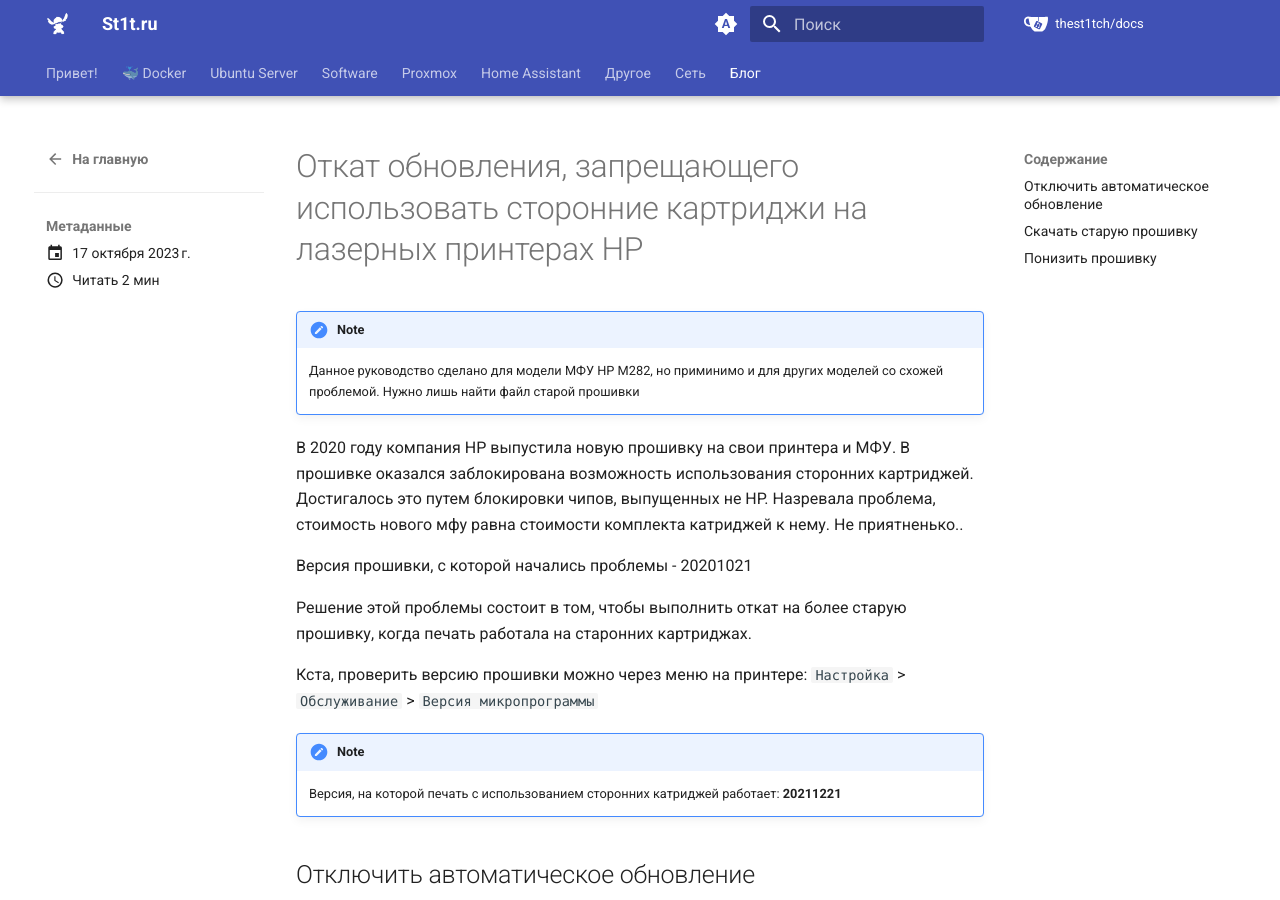
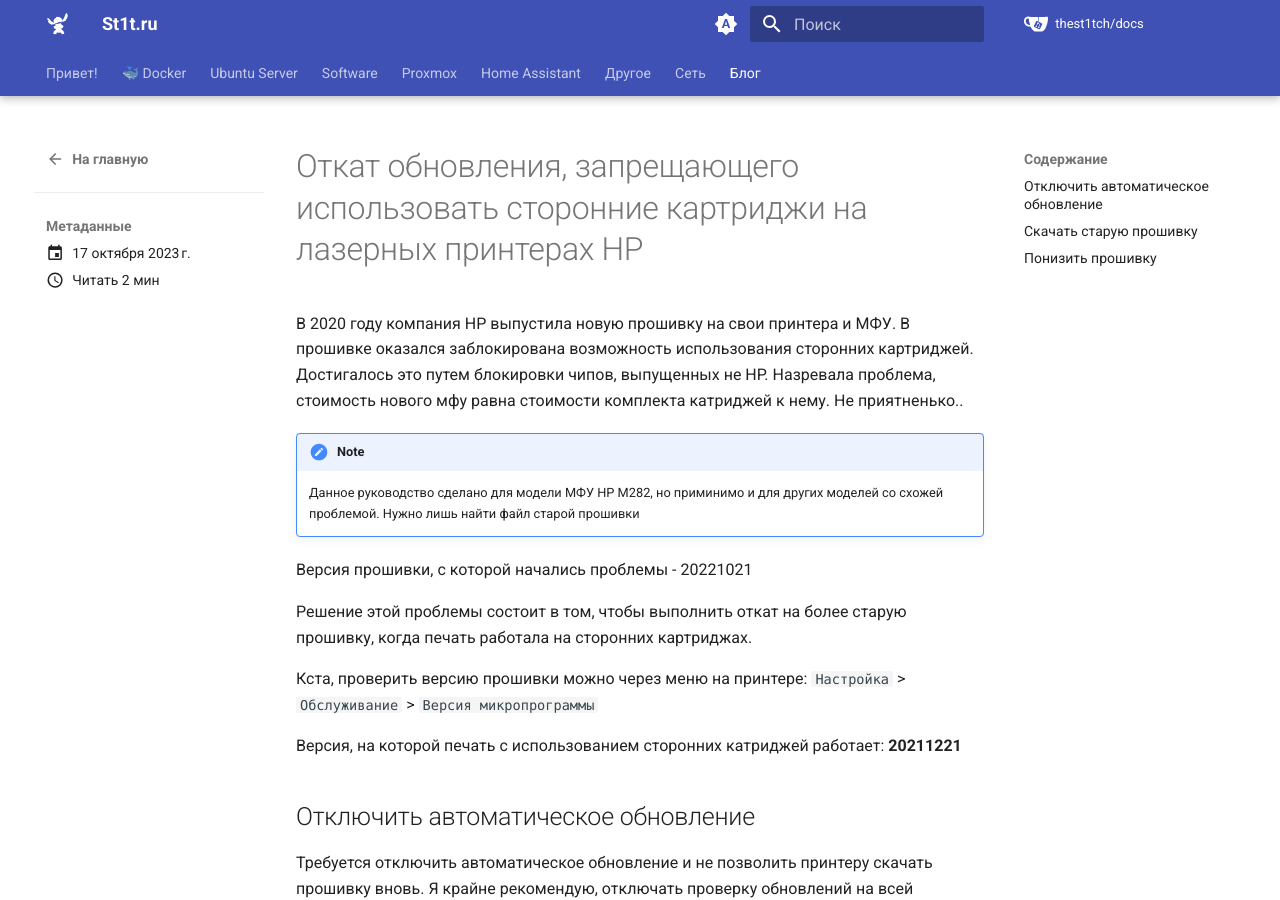
Before and after one commit to TheSt1tch/docs, an MkDocs documentation site: the page built from docs/blog/posts/revert-hp-ban-cartridges.md, in a window 1280 px wide and 900 px high. Built offline with MkDocs 1.6.1 and Material for MkDocs 9.7.7, drawn with Linux system fonts in a browser that asks for light colours; some web fonts are replaced.

Commit message:
update blog

```diff
--- a/docs/blog/posts/revert-hp-ban-cartridges.md
+++ b/docs/blog/posts/revert-hp-ban-cartridges.md
@@ -4,21 +4,20 @@
 ---
 # Откат обновления, запрещающего использовать сторонние картриджи на лазерных принтерах HP
 
+В 2020 году компания HP выпустила новую прошивку на свои принтера и МФУ. В прошивке оказался заблокирована возможность использования сторонних картриджей. Достигалось это путем блокировки чипов, выпущенных не HP. Назревала проблема, стоимость нового мфу равна стоимости комплекта катриджей к нему. Не приятненько..
+<!-- more -->
+
 !!! note
 
     Данное руководство сделано для модели МФУ HP M282, но приминимо и для других моделей со схожей проблемой. Нужно лишь найти файл старой прошивки
 
-В 2020 году компания HP выпустила новую прошивку на свои принтера и МФУ. В прошивке оказался заблокирована возможность использования сторонних картриджей. Достигалось это путем блокировки чипов, выпущенных не HP. Назревала проблема, стоимость нового мфу равна стоимости комплекта катриджей к нему. Не приятненько..
-<!-- more -->
-Версия прошивки, с которой начались проблемы - 20201021
+Версия прошивки, с которой начались проблемы - 20221021
 
-Решение этой проблемы состоит в том, чтобы выполнить откат на более старую прошивку, когда печать работала на старонних картриджах.
+Решение этой проблемы состоит в том, чтобы выполнить откат на более старую прошивку, когда печать работала на сторонних картриджах.
 
 Кста, проверить версию прошивки можно через меню на принтере: `Настройка` > `Обслуживание` > `Версия микропрограммы`
 
-!!! note
-
-    Версия, на которой печать с использованием сторонних катриджей работает: **20211221**
+Версия, на которой печать с использованием сторонних катриджей работает: **20211221**
 
 ## Отключить автоматическое обновление
 
```
Also changed, not shown: docs/blog/posts/chrome.md (+1 -1 lines), docs/blog/posts/cloudflare-cname.md (+2 -4 lines), docs/blog/posts/kyocera.md (+2 -2 lines), docs/blog/posts/latest-hpilo.md (+2 -2 lines), docs/blog/posts/traefik-fa.md (+2 -2 lines), docs/blog/posts/veeam-agent.md (deleted, +0 -23 lines).
